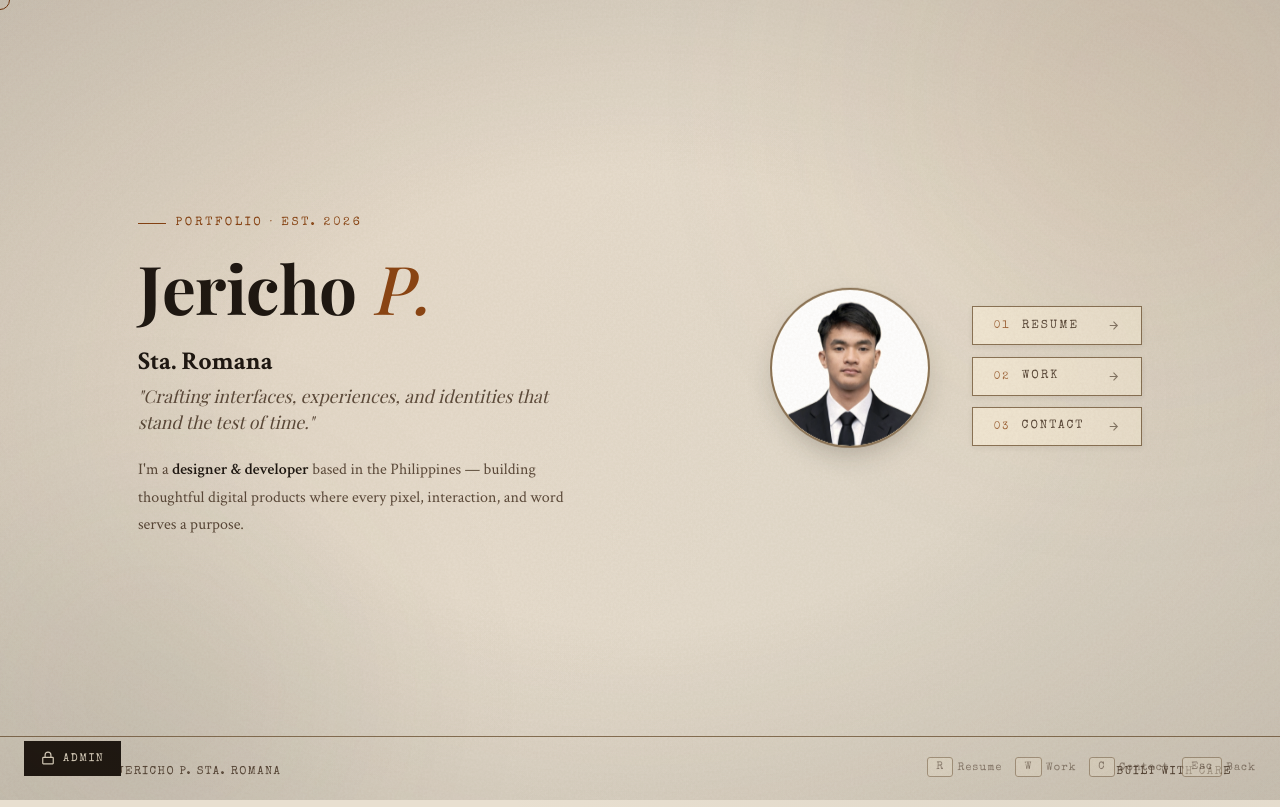
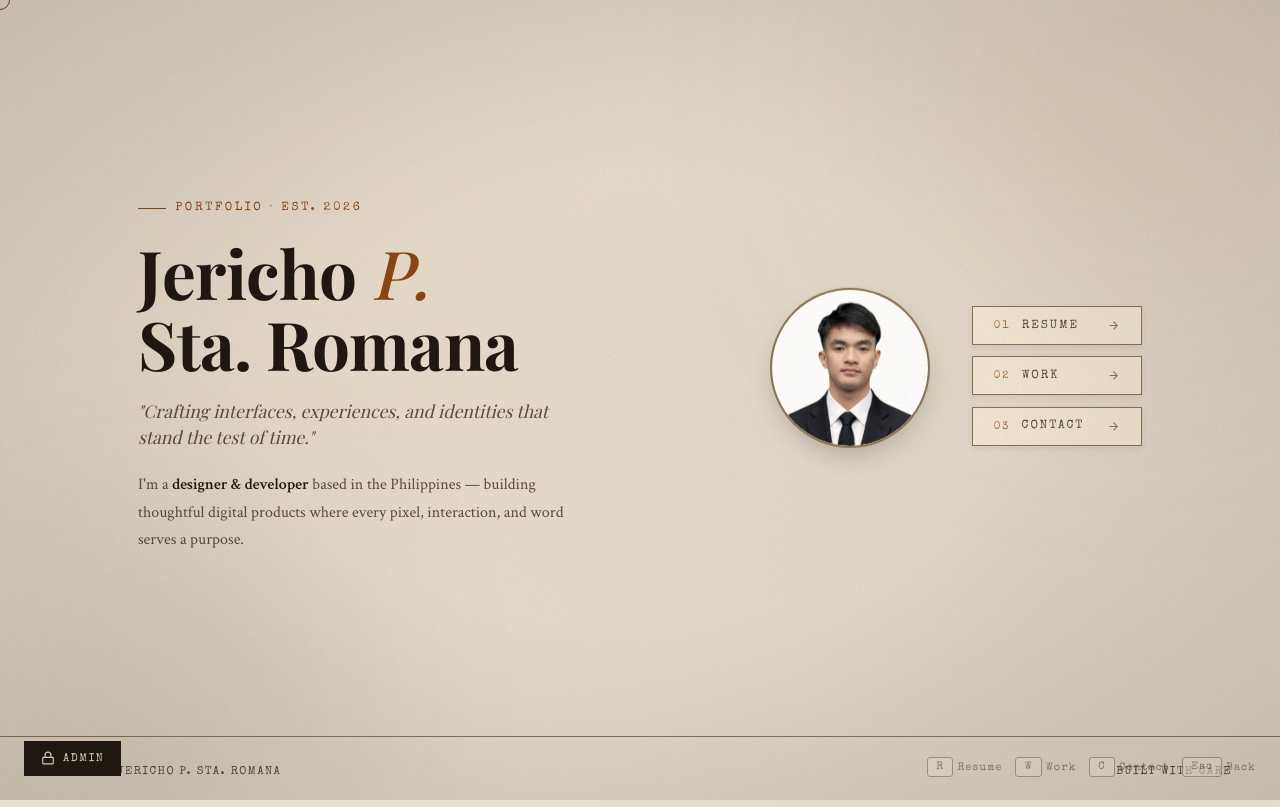
Before and after one commit to JerichoPStaRomana/portfolio1, a website: page index.html in a window 1280 px wide. Drawn offline with nearby package versions, Linux system fonts and the light colour scheme; grey boxes are pictures that could not be loaded; a web font is replaced by a local one.

Commit message:
Update name formatting in index.html
Replaced closing h1 tag with a line break for better formatting.

```diff
--- a/index.html
+++ b/index.html
@@ -1992,7 +1992,7 @@
       <!-- LEFT SIDE: Name -->
       <div class="name-block">
         <span class="eyebrow">Portfolio · Est. 2026</span>
-        <h1 class="name" id="name-title">Jericho <em>P.</em> <h1>Sta. Romana</h1></h1>
+        <h1 class="name" id="name-title">Jericho <em>P.</em> <br>Sta. Romana</h1>
         <p class="tagline">"Crafting interfaces, experiences, and identities that stand the test of time."</p>
         <p class="intro-text">
           I'm a <strong>designer & developer</strong> based in the Philippines — building thoughtful digital products where every pixel, interaction, and word serves a purpose.
```
